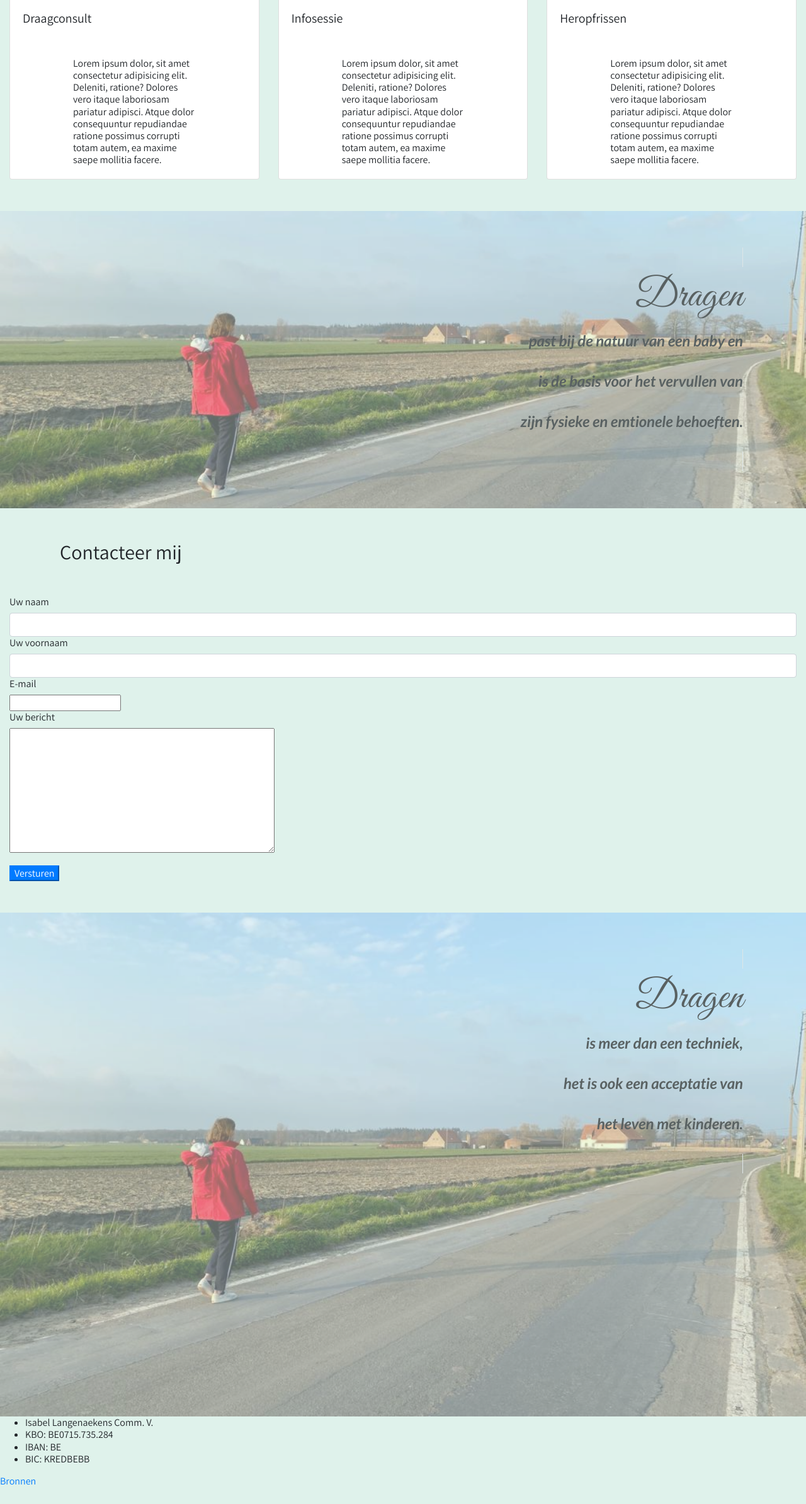
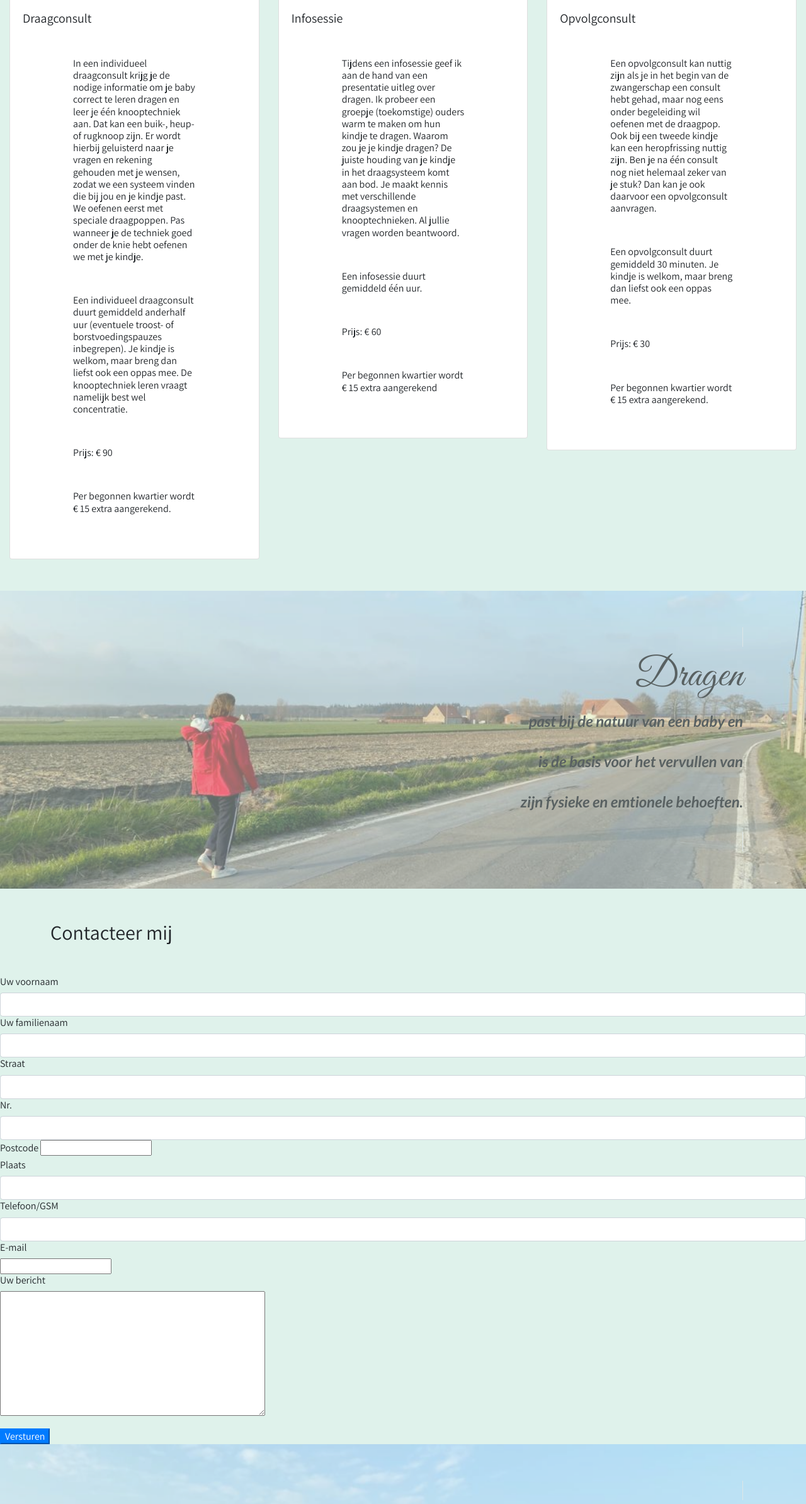
Before and after one commit to rubedevo/lekkerdicht, a plain HTML site: page lekkerdicht/index.html in a window 1280 px wide. Shown: the part 2893-5281 px from the top of the page at 63% size. Before the commit the page ends 5255 px from the top, so only its background shows below. Drawn offline with nearby package versions, Linux system fonts and the light colour scheme.

```diff
--- a/lekkerdicht/css/custom.css
+++ b/lekkerdicht/css/custom.css
@@ -3,46 +3,47 @@
     color:  #
 } */
 
-
-
-
-#navbar{
-    background-color: #DFF2EB;
+#navbar {
+	background-color: #dff2eb;
 	margin-bottom: 0px;
 }
 
-
-.logo{
+.logo {
 	font-family: 'Great Vibes', cursive;
 	font-size: 64px;
 }
 
-.nav-link{
-    color:  #808CBA;
+.nav-link {
+	color: #808cba;
 	font-size: 1.5em !important;
-
 }
-.container-fluid{
+.container-fluid {
 	margin-bottom: 50px;
 }
 
-.container-fluid p, .container-fluid h2{
+.container-fluid p,
+.container-fluid h2 {
 	text-align: left;
 	margin: 50px 80px;
-
 }
 
-body, html{
+body,
+html {
 	height: 100%;
 	margin: 0;
 	font-size: 16px;
 	font-family: "Assistant", sans-serif;
 	font-weight: 400;
 	line-height: 1.2em;
-    background-color: #DFF2EB;
+	background-color: #dff2eb;
+	box-sizing: border-box;
+	margin: 0;
+	padding: 0;
 }
 
-.pimg1, .pimg2, .pimg3{
+.pimg1,
+.pimg2,
+.pimg3 {
 	position: relative;
 	opacity: 0.70;
 	background-position: center;
@@ -51,22 +52,22 @@ body, html{
 	background-attachment: fixed;
 }
 
-.pimg1{
+.pimg1 {
 	background-image: url(../media/profiel_sky.png);
 	min-height: 100%;
 }
 
-.pimg2{
+.pimg2 {
 	background-image: url(../media/profiel.jpg);
 	min-height: 400px;
 }
 
-.pimg3{
+.pimg3 {
 	background-image: url(../media/profiel_sky.png);
 	min-height: 400px;
 }
 
-.ptext{
+.ptext {
 	text-align: right;
 	font-family: "Lato", sans-serif;
 	font-weight: bold;
@@ -75,19 +76,24 @@ body, html{
 	padding: 50px 100px;
 }
 
-.ptext h2{
+.ptext h2 {
 	font-family: 'Great Vibes', cursive;
 	font-size: 64px;
 }
 
-#banner{
+#banner {
 	text-align: center;
-    background-color: #DFF2EB;
+	background-color: #dff2eb;
 	padding: 50px 80px;
 	margin-top: 2em;
 }
 
-#curriculum li{
+#curriculum li {
 	list-style-type: none;
 	padding: 50px auto;
 }
+
+#contactformulier {
+	padding: 0;
+	margin: 0;
+}
--- a/lekkerdicht/index.html
+++ b/lekkerdicht/index.html
@@ -30,7 +30,7 @@
 
                     <li class="nav-item"><a class="nav-link" href="#overmij">Over mij</a></li>
                     <li class="nav-item"><a class="nav-link" href="#aanbod">Aanbod</a></li>
-                    <li class="nav-item"><a class="nav-link" href="#">Voorwaarden</a></li>
+                    <li class="nav-item"><a class="nav-link" href="/voorwaarden.html">Voorwaarden</a></li>
                     <li class="nav-item"><a class="nav-link" href="#contactformulier">Contact</a></li>
                 </ul>
             </div>
@@ -116,7 +116,11 @@
                         <img src="#" class="card-img-top" alt="">
                         <div class="card-body">
                             <h5 class="card-title">Draagconsult</h5>
-                            <p class="card-text">Lorem ipsum dolor, sit amet consectetur adipisicing elit. Deleniti, ratione? Dolores vero itaque laboriosam pariatur adipisci. Atque dolor consequuntur repudiandae ratione possimus corrupti totam autem, ea maxime saepe mollitia facere.</p>
+                            <p class="card-text">In een individueel draagconsult krijg je de nodige informatie om je baby correct te leren dragen en leer je één knooptechniek aan. Dat kan een buik-, heup- of rugknoop zijn. Er wordt hierbij geluisterd naar je vragen en rekening gehouden met je wensen, zodat we een systeem vinden die bij jou en je kindje past. We oefenen eerst met speciale draagpoppen. Pas wanneer je de techniek goed onder de knie hebt oefenen we met je kindje.</p>
+
+                                <p>Een individueel draagconsult duurt gemiddeld anderhalf uur (eventuele troost- of borstvoedingspauzes inbegrepen). Je kindje is welkom, maar breng dan liefst ook een oppas mee. De knooptechniek leren vraagt namelijk best wel concentratie.</p>
+                                <p>Prijs: € 90</p>
+                               <p>Per begonnen kwartier wordt € 15 extra aangerekend.</p>
                         </div>
                     </div>
                 </div>
@@ -125,7 +129,11 @@
                         <img src="#" class="card-img-top" alt="">
                         <div class="card-body">
                             <h5 class="card-title">Infosessie</h5>
-                            <p class="card-text">Lorem ipsum dolor, sit amet consectetur adipisicing elit. Deleniti, ratione? Dolores vero itaque laboriosam pariatur adipisci. Atque dolor consequuntur repudiandae ratione possimus corrupti totam autem, ea maxime saepe mollitia facere.</p>
+                            <p class="card-text">Tijdens een infosessie geef ik aan de hand van een presentatie uitleg over dragen. Ik probeer een groepje (toekomstige) ouders warm te maken om hun kindje te dragen. Waarom zou je je kindje dragen? De juiste houding van je kindje in het draagsysteem komt aan bod. Je maakt kennis met verschillende draagsystemen en knooptechnieken. Al jullie vragen worden beantwoord.</p>
+                            <p>Een infosessie duurt gemiddeld één uur.</p>
+                            <p>Prijs: € 60</p>
+                            <p>Per begonnen kwartier wordt € 15 extra aangerekend</p>
+
                         </div>
                     </div>
                 </div>
@@ -133,8 +141,13 @@
                     <div class="card">
                         <img src="#" class="card-img-top" alt="">
                         <div class="card-body">
-                            <h5 class="card-title">Heropfrissen</h5>
-                            <p class="card-text">Lorem ipsum dolor, sit amet consectetur adipisicing elit. Deleniti, ratione? Dolores vero itaque laboriosam pariatur adipisci. Atque dolor consequuntur repudiandae ratione possimus corrupti totam autem, ea maxime saepe mollitia facere.</p>
+                            <h5 class="card-title">Opvolgconsult</h5>
+                            <p class="card-text">Een opvolgconsult kan nuttig zijn als je in het begin van de zwangerschap een consult hebt gehad, maar nog eens onder begeleiding wil oefenen met de draagpop. Ook bij een tweede kindje kan een heropfrissing nuttig zijn. Ben je na één consult nog niet helemaal zeker van je stuk? Dan kan je ook daarvoor een opvolgconsult aanvragen.
+                            </p>
+                            <p>Een opvolgconsult duurt gemiddeld 30 minuten. Je kindje is welkom, maar breng dan liefst ook een oppas mee.
+                            </p>
+                            <p>Prijs: € 30</p>
+                            <p>Per begonnen kwartier wordt € 15 extra aangerekend.</p>
                         </div>
                     </div>
                 </div>
@@ -161,13 +174,34 @@
         <form action="">
             <div class="form-group">
                 <div>
-                    <label for="name">Uw naam</label><br>
+                    <label for="Voornaam">Uw voornaam</label><br>
+                    <input type="text" class="form-control voornaam" placeholder="">
+                </div>
+                <div>
+                    <label for="name">Uw familienaam</label><br>
                     <input type="text" class="form-control name">
                 </div>
                 <div>
-                    <label for="Voornaam">Uw voornaam</label><br>
-                    <input type="text" class="form-control voornaam" placeholder="">
+                    <label for="straat">Straat</label>
+                    <input type="text" class="form-control straat">
                 </div>
+                <div>
+                    <label for="Huisnummer">Nr.</label>
+                    <input type="number" class="form-control number">
+                </div>
+                <div>
+                    <label for="postcode">Postcode</label>
+                    <input type="number">
+                </div>
+                <div>
+                    <label for="plaats">Plaats</label>
+                    <input type="text" class="form-control plaats">
+                </div>
+                <div>
+                    <label for="telefoonnummer">Telefoon/GSM</label>
+                    <input type="number" class="form-control number">
+                </div>
+
                 <div>
                     <label for="email">E-mail</label><br>
                     <input type="email" class="email">
```
Also changed, not shown: voorwaarden.html (added, +31 -0 lines). Lines whose indentation alone changed are shown as unchanged.
